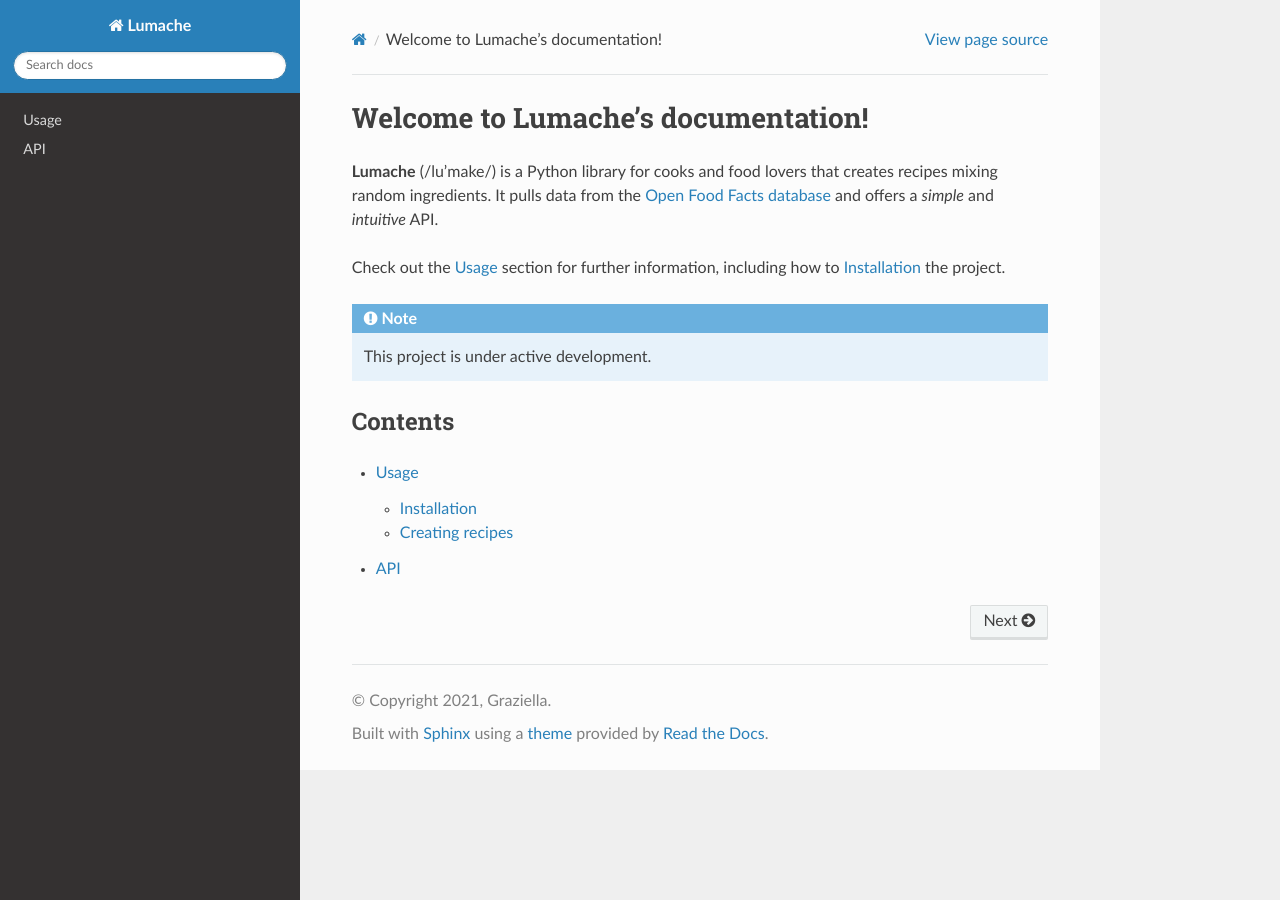
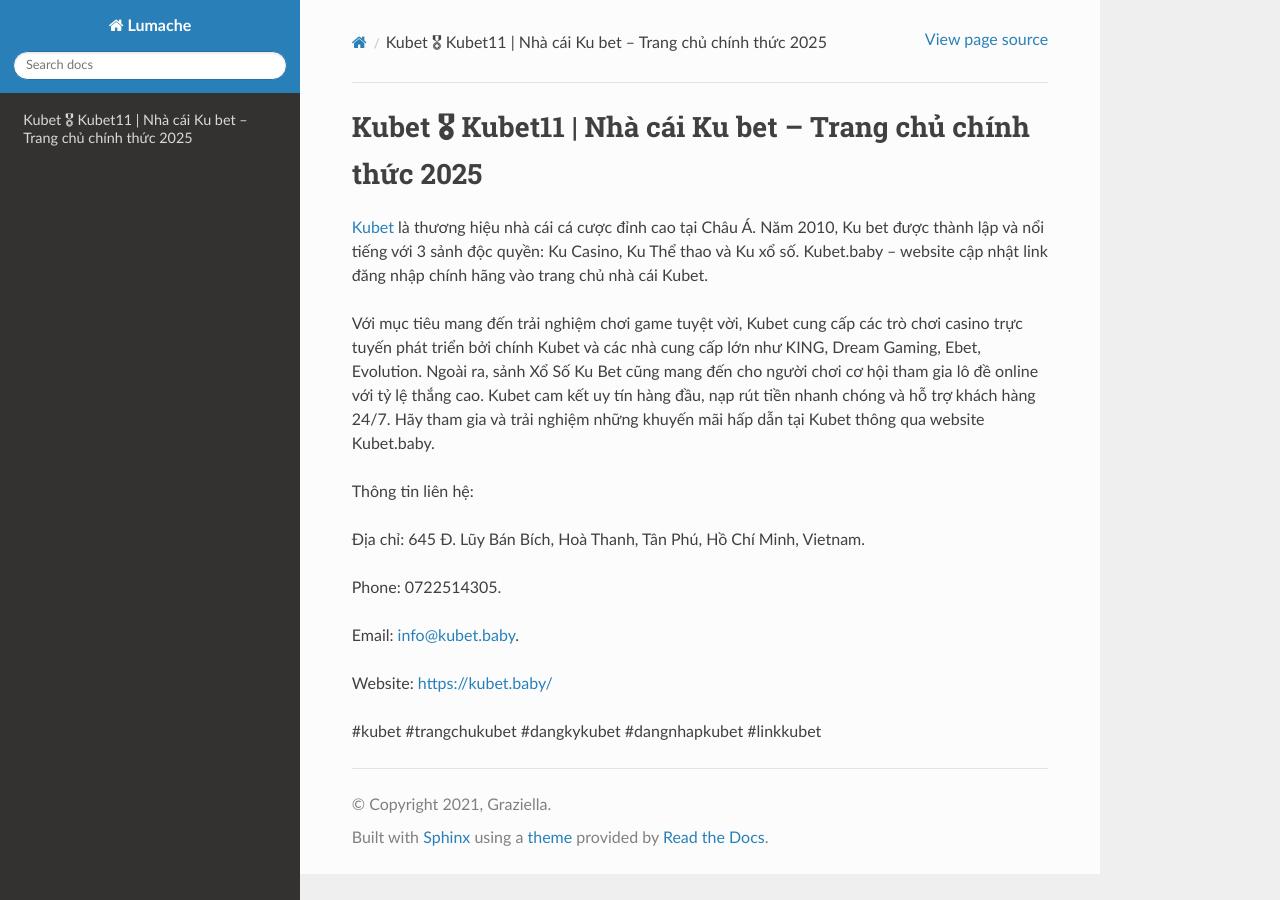
Before and after one commit to parkisngan19/kubetbaby, a Sphinx documentation site: the page built from docs/source/index.rst, in a window 1280 px wide. Built offline with Sphinx 7.4.7 and the Read the Docs theme 3.1.0, drawn with Linux system fonts in a browser that asks for light colours.

Commit message:
Update index.rst

```diff
--- a/docs/source/index.rst
+++ b/docs/source/index.rst
@@ -1,22 +1,18 @@
-Welcome to Lumache's documentation!
+Kubet 🎖 Kubet11 | Nhà cái Ku bet – Trang chủ chính thức 2025
 ===================================
 
-**Lumache** (/lu'make/) is a Python library for cooks and food lovers
-that creates recipes mixing random ingredients.
-It pulls data from the `Open Food Facts database <https://world.openfoodfacts.org/>`_
-and offers a *simple* and *intuitive* API.
+`Kubet <https://kubet.baby/>`_ là thương hiệu nhà cái cá cược đỉnh cao tại Châu Á. Năm 2010, Ku bet được thành lập và nổi tiếng với 3 sảnh độc quyền: Ku Casino, Ku Thể thao và Ku xổ số. Kubet.baby – website cập nhật link đăng nhập chính hãng vào trang chủ nhà cái Kubet.
 
-Check out the :doc:`usage` section for further information, including
-how to :ref:`installation` the project.
+Với mục tiêu mang đến trải nghiệm chơi game tuyệt vời, Kubet cung cấp các trò chơi casino trực tuyến phát triển bởi chính Kubet và các nhà cung cấp lớn như KING, Dream Gaming, Ebet, Evolution. Ngoài ra, sảnh Xổ Số Ku Bet cũng mang đến cho người chơi cơ hội tham gia lô đề online với tỷ lệ thắng cao. Kubet cam kết uy tín hàng đầu, nạp rút tiền nhanh chóng và hỗ trợ khách hàng 24/7. Hãy tham gia và trải nghiệm những khuyến mãi hấp dẫn tại Kubet thông qua website Kubet.baby.
 
-.. note::
+Thông tin liên hệ:
 
-   This project is under active development.
+Địa chỉ: 645 Đ. Lũy Bán Bích, Hoà Thanh, Tân Phú, Hồ Chí Minh, Vietnam.
 
-Contents
---------
+Phone: 0722514305.
 
-.. toctree::
+Email: info@kubet.baby.
 
-   usage
-   api
+Website: https://kubet.baby/
+
+#kubet #trangchukubet #dangkykubet #dangnhapkubet #linkkubet
```
